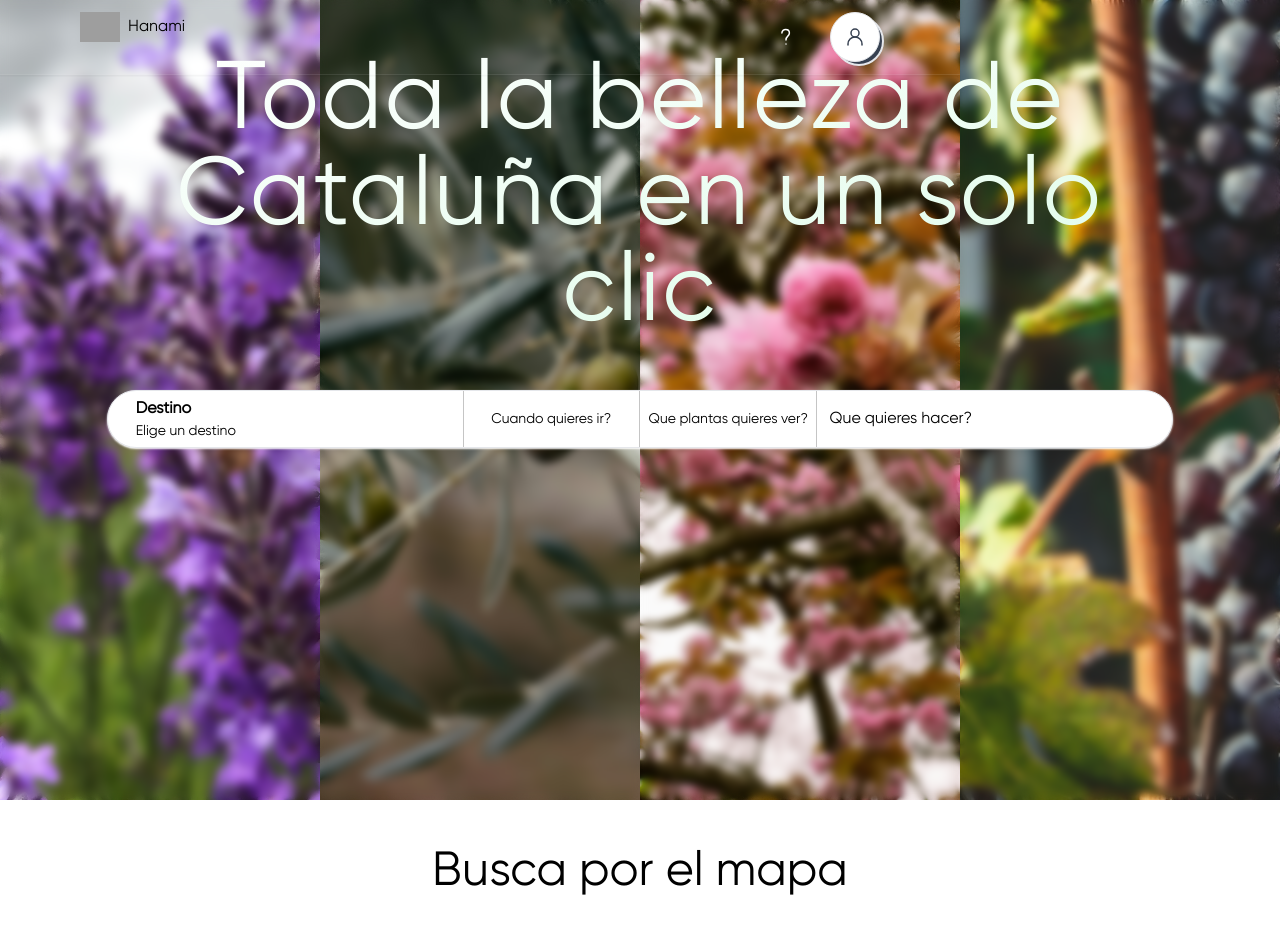
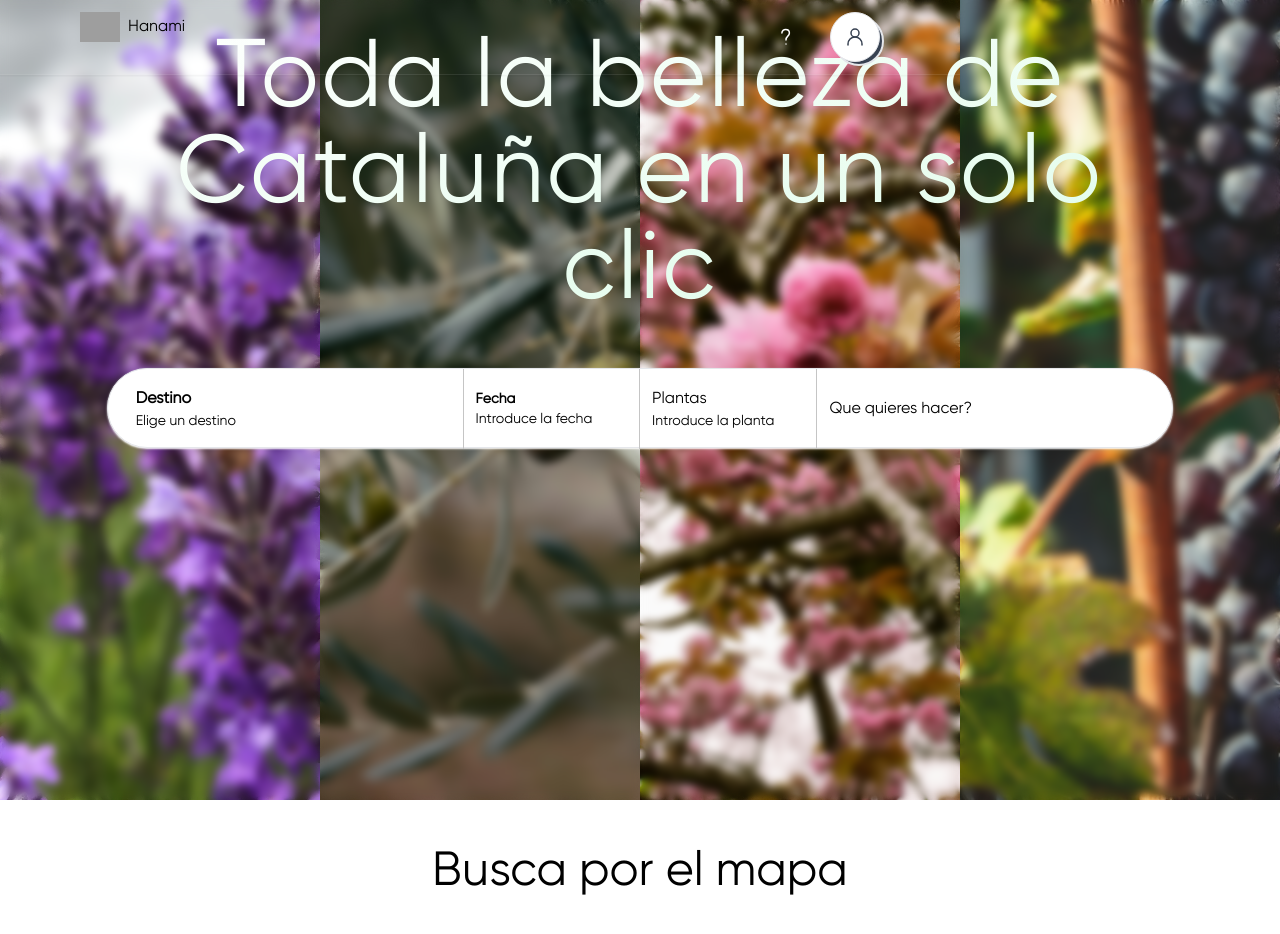
Before and after one commit to salah-NaN/front-hanami, a React (Vite) app: page / in a window 1280 px wide. Shown: the top 934 px of the page. Built offline with nearby package versions, Linux system fonts and the light colour scheme; no server answers.

Commit message:
search bar pc

```diff
--- a/src/components/Buscador/PopUp/PopSearchPlace.jsx
+++ b/src/components/Buscador/PopUp/PopSearchPlace.jsx
@@ -9,7 +9,7 @@ export const PopSearchPlace = ({
   return (
     <div
       className={`md:bg-white md:border-none
-      md:rounded-lg md:px-1 ${
+      md:rounded-b-2xl md:px-1 ${
         searchPc === "searchPc" ? "md:w-72 md:py-1" : "px-0 w-full"
       }`}
     >
--- a/src/components/Buscador/SearchBar.jsx
+++ b/src/components/Buscador/SearchBar.jsx
@@ -23,6 +23,8 @@ export const SearchBar = ({ moveToSearchBar, openPopUpBuscador }) => {
     queHacer: false,
     fecha: false,
   });
+
+  const [isCheck, setIsCheck] = useState("");
 
   useEffect(() => {
     //Llamamos a la api para recoger las flores que tiene la base de datos, y poder construir el select
@@ -156,21 +158,48 @@ export const SearchBar = ({ moveToSearchBar, openPopUpBuscador }) => {
     }
   };
 
+  useEffect(() => {
+    const { queHacer, flor, buscador, fecha } = popUp;
+
+    const popUpProperties = { queHacer, flor, buscador, fecha };
+
+    const colorMap = {
+      queHacer: "#EBEBEB",
+      flor: "#EBEBEB",
+      buscador: "#EBEBEB",
+      fecha: "#EBEBEB",
+    };
+
+    // Miramos con el find si hay alguna
+    const isInTrue = Object.entries(popUpProperties).find(
+      ([property, isActive]) => isActive === true
+    );
+    if (isInTrue) {
+      setIsCheck(true);
+    } else {
+      setIsCheck(false);
+    }
+  }, [popUp]);
+
   return (
     <>
       <div
-        className="z-20 h-full w-10/12 mx-auto border rounded-full shadow-sm shadow-white bg-white"
+        className={`z-20 h-20 w-10/12 mx-auto border rounded-full shadow-sm shadow-white ${
+          isCheck === true ? `bg-[#EBEBEB]` : `bg-white`
+        }`}
         ref={moveToSearchBar}
       >
-        <div className="w-full flex items-center">
+        <div className="w-full flex items-center md:relative">
           <form
             onSubmit={onSubmitSearch}
-            className="w-full h-full md:grid md:grid-cols-12 md:relative"
+            className="w-full h-full md:grid md:grid-cols-12 md:h-20"
           >
             <BuscadorMobil openPopUpBuscador={openPopUpBuscador} />
             <div
-              className="w-full col-span-4 hidden md:flex md:px-0 md:w-full md:items-center hover:bg-slate-200
-              hover:border-none hover:rounded-full button"
+              className={`w-full col-span-4 hidden md:flex md:px-0 md:w-full md:items-center hover:bg-slate-200
+              hover:border-none hover:rounded-full button hover:shadow-xl ${
+                popUp.buscador ? `bg-slate-200 border-none rounded-full shadow-2xl` : ``
+              }`}
               id="button-open"
               onClick={() => setBuscadorPopUp()}
             >
@@ -195,30 +224,39 @@ export const SearchBar = ({ moveToSearchBar, openPopUpBuscador }) => {
                       })
                     }
                     placeholder="Busca la ciudad"
-                    className="w-full h-14 focus:outine-none border rounded-full border-[#c5c5c5] bg-[#ffffff]
-                      lg:border-none placeholder:px-5 hover:border-none hover:rounded-full hover:bg-[#EBEBEB]
-                      focus:ring-0 focus:outline-none focus:bg-white"
+                    className={`w-full h-20 focus:outine-none border rounded-full border-[#c5c5c5] bg-[#ffffff]
+                      lg:border-none placeholder:px-0 px-5 hover:border-none hover:rounded-full hover:bg-[#EBEBEB]
+                      focus:ring-0 focus:outline-none focus:bg-white`}
                     autoFocus
                   ></input>
                 </div>
               )}
             </div>
-            <div className="absolute top-[4rem] buscador">
+            <div className="absolute top-[4rem] left-2 buscador">
               {popUp.buscador ? (
                 <div className="">
                   <PopSearchPlace searchPc={"searchPc"} />
                 </div>
               ) : null}
             </div>
-            <div className="hidden md:flex col-span-2 h-14 border-b border-[#c5c5c5] lg:border-none bg-red-500">
+
+            <div className="hidden md:flex col-span-2 h-full border-b border-[#c5c5c5] lg:border-none">
               <div
-                className="px-3 w-full border-r border-[#c5c5c5] bg-[#ffffff]
+                className={`px-3 w-full border-r border-[#c5c5c5]
                    flex items-center justify-center lg:border-r lg:border-l
-                    lg:border-[#c5c5c5] text-sm cursor-pointer relative button"
+                    lg:border-[#c5c5c5] text-sm cursor-pointer relative button hover:border-none hover:bg-slate-200 hover:rounded-full hover:shadow-xl
+                    ${
+                      popUp.fecha
+                        ? `bg-white border-none rounded-full shadow-xl`
+                        : ``
+                    }`}
                 id="button-open"
                 onClick={(event) => setFechaPopUp(event)}
               >
-                Cuando quieres ir?
+                <div className="flex flex-col justify-start w-full">
+                  <h1 className="font-bold text-md">Fecha</h1>
+                  <h1 className="text-sm truncate">Introduce la fecha</h1>
+                </div>
               </div>
               {popUp.fecha ? (
                 <div
@@ -229,12 +267,20 @@ export const SearchBar = ({ moveToSearchBar, openPopUpBuscador }) => {
                 </div>
               ) : null}
             </div>
-            <div className="hidden md:flex col-span-2 w-full border-r border-[#c5c5c5] hover:bg-[#EBEBEB]">
+            <div
+              className={`px-3 hidden md:flex col-span-2 w-full border-r border-[#c5c5c5]
+            hover:bg-slate-200 hover:border-none hover:rounded-full hover:shadow-xl ${
+              popUp.flor ? `bg-white` : ``
+            }`}
+            >
               <div
                 className="flex justify-center items-center w-full h-full cursor-pointer"
                 onClick={() => setPopUp({ ...popUp, flor: !popUp.flor })}
               >
-                <div className="text-sm">Que plantas quieres ver?</div>
+                <div className="flex flex-col justify-start w-full">
+                  <h1 className="text-bold text-md">Plantas</h1>
+                  <h1 className="text-sm truncate">Introduce la planta</h1>
+                </div>
               </div>
 
               {/* {popUp?.flor === true ? (
```
